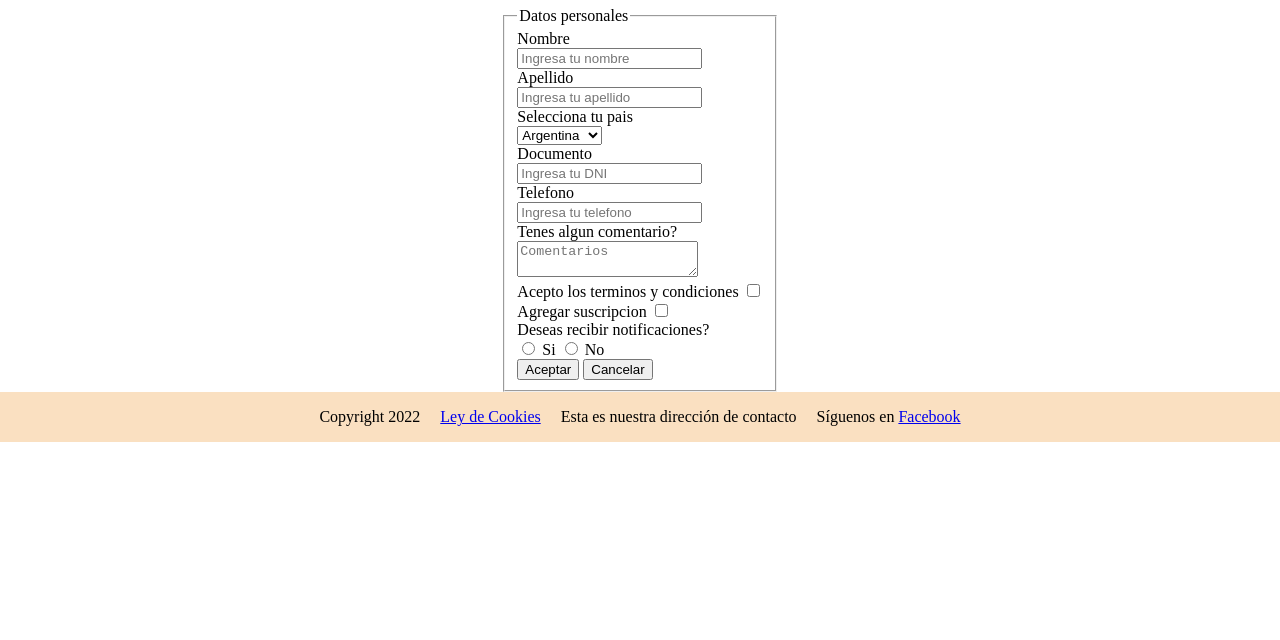
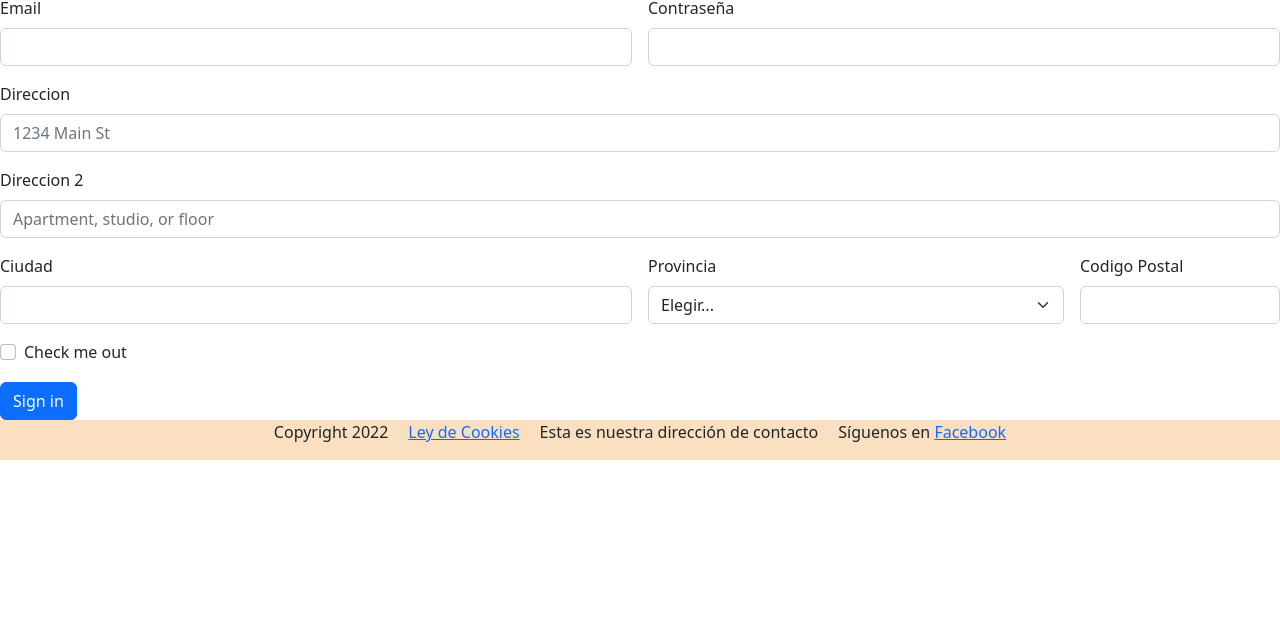
Before and after one commit to christianvalois/trabajo-git, a plain HTML site: page paginas/contacto.html in a window 1280 px wide. Shown: the part 160-800 px from the top of the page. Drawn offline with nearby package versions, Linux system fonts and the light colour scheme.

Commit message:
agregue formulario y partials

```diff
--- a/estilos/style.css
+++ b/estilos/style.css
@@ -470,4 +470,47 @@ img {
     height: 320px;
     margin-left: 0px;
   }
+}
+.section-contacto {
+  grid-area: section;
+  grid-template-areas: "titulo" "formulario";
+}
+
+.titulo-contacto {
+  text-align: center;
+  grid-area: titulo;
+}
+
+.formulario {
+  width: 100%;
+  grid-area: formulario;
+  display: flex;
+  align-items: center;
+  justify-content: center;
+}
+
+.section-index {
+  /* le asigno el area que ocupa en el body */
+  grid-area: section;
+  display: grid;
+  grid-template-areas: "img img";
+  /*  le agrego el tamaño a las dos columnas */
+  grid-template-columns: 50% 50%;
+  grid-template-rows: 1fr;
+  width: 100%;
+}
+
+.section-quienes-somos {
+  grid-area: section;
+  justify-self: center;
+  align-self: center;
+  width: 100%;
+}
+
+.historia {
+  text-align: justify;
+}
+
+.imagen {
+  width: 100%;
 }/*# sourceMappingURL=style.css.map */
--- a/paginas/contacto.html
+++ b/paginas/contacto.html
@@ -3,6 +3,8 @@
 <head>
   <meta charset="UTF-8">
   <meta http-equiv="X-UA-Compatible" content="IE=edge">
+  <!-- CSS only -->
+<link href="https://cdn.jsdelivr.net/npm/bootstrap@5.2.0/dist/css/bootstrap.min.css" rel="stylesheet" integrity="sha384-gH2yIJqKdNHPEq0n4Mqa/HGKIhSkIHeL5AyhkYV8i59U5AR6csBvApHHNl/vI1Bx" crossorigin="anonymous">
   <meta name="viewport" content="width=device-width, initial-scale=1.0">
   <title>Contacto - Desarrollo web</title>
   <link rel="stylesheet" href="../estilos/style.css">
@@ -43,60 +45,51 @@
         Formulario de contacto
       </h1>
       <!-- Formulario -->
-      <form class="formulario">
-        <fieldset>
-          <legend>Datos personales</legend>
-          <label for="nombre">Nombre</label>
-          <br />
-          <input id="nombre" type="text" placeholder="Ingresa tu nombre">
-          <br />
-          <label for="apellido">Apellido</label>
-          <br />
-          <input id="apellido" type="text" placeholder="Ingresa tu apellido">
-          <br />
-          <label>Selecciona tu pais</label>
-          <br />
-          <select>
-            <option>Argentina</option>
-            <option>Peru</option>
-            <option>Mexico</option>
-            <option>Venezuela</option>
-            <option>Colombia</option>
-            <option>Otro</option>
+      <form class="row g-3">
+        <div class="col-md-6">
+          <label for="inputEmail4" class="form-label">Email</label>
+          <input type="email" class="form-control" id="inputEmail4">
+        </div>
+        <div class="col-md-6">
+          <label for="inputPassword4" class="form-label">Contraseña</label>
+          <input type="password" class="form-control" id="inputPassword4">
+        </div>
+        <div class="col-12">
+          <label for="inputAddress" class="form-label">Direccion</label>
+          <input type="text" class="form-control" id="inputAddress" placeholder="1234 Main St">
+        </div>
+        <div class="col-12">
+          <label for="inputAddress2" class="form-label">Direccion 2</label>
+          <input type="text" class="form-control" id="inputAddress2" placeholder="Apartment, studio, or floor">
+        </div>
+        <div class="col-md-6">
+          <label for="inputCity" class="form-label">Ciudad</label>
+          <input type="text" class="form-control" id="inputCity">
+        </div>
+        <div class="col-md-4">
+          <label for="inputState" class="form-label">Provincia</label>
+          <select id="inputState" class="form-select">
+            <option selected>Elegir...</option>
+            <option>...</option>
           </select>
-      <br />
-      <label for="dni">Documento</label>
-      <br />
-      <input id="dni" type="number" placeholder="Ingresa tu DNI">
-      <br />
-      <label for="tel">Telefono</label>
-      <br />
-      <input id="tel" type="tel" placeholder="Ingresa tu telefono">
-      <br />
-      <label for="comentarios">Tenes algun comentario?</label>
-      <br />
-      <textarea id="comentarios" placeholder="Comentarios"></textarea>
-      <br />
-      <label for="tyc">Acepto los terminos y condiciones</label>
-      <input type="checkbox">
-      <br />
-      <label for="suscripcion">Agregar suscripcion</label>
-      <input type="checkbox">
-      <br />
-      <label for="opciones">Deseas recibir notificaciones?</label>
-      <br />
-      <input name="opcion" type="radio">
-      <span>Si</span>
-      <input name="opcion" type="radio">
-      <span>No</span>
-      <br />
-      <input type="submit" value="Aceptar">
-      <input type="reset" value="Cancelar">
-    </fieldset>
-    </form>
+        </div>
+        <div class="col-md-2">
+          <label for="inputZip" class="form-label">Codigo Postal</label>
+          <input type="text" class="form-control" id="inputZip">
+        </div>
+        <div class="col-12">
+          <div class="form-check">
+            <input class="form-check-input" type="checkbox" id="gridCheck">
+            <label class="form-check-label" for="gridCheck">
+              Check me out
+            </label>
+          </div>
+        </div>
+        <div class="col-12">
+          <button type="submit" class="btn btn-primary">Sign in</button>
+        </div>
+      </form>
   </section>
-
-
   <footer class="pie">
     <p>Copyright 2022</p>
     <p><a href=”#”>Ley de Cookies</a></p>
```
Also changed, not shown: paginas/galeria.html (+2 -0 lines), paginas/quienes somos.html (+4 -0 lines), 1 other file.
